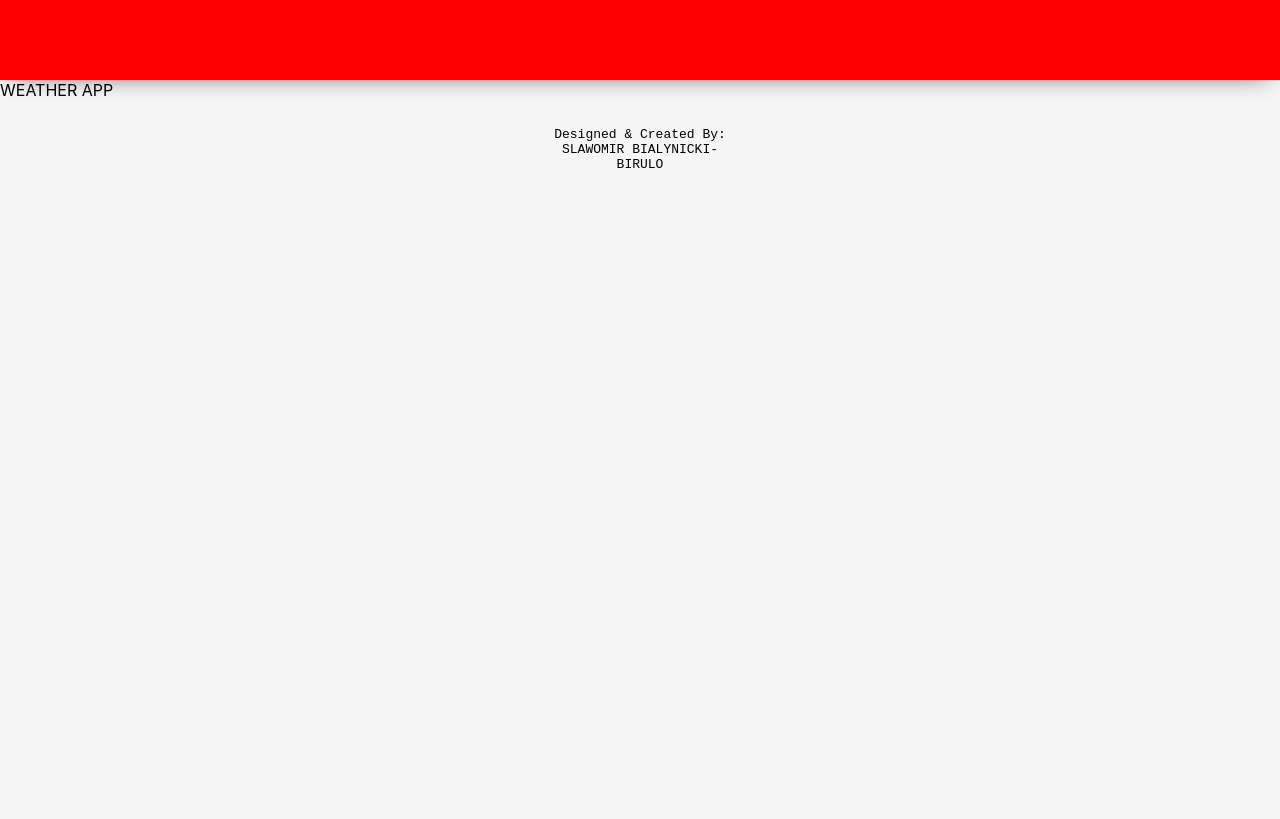
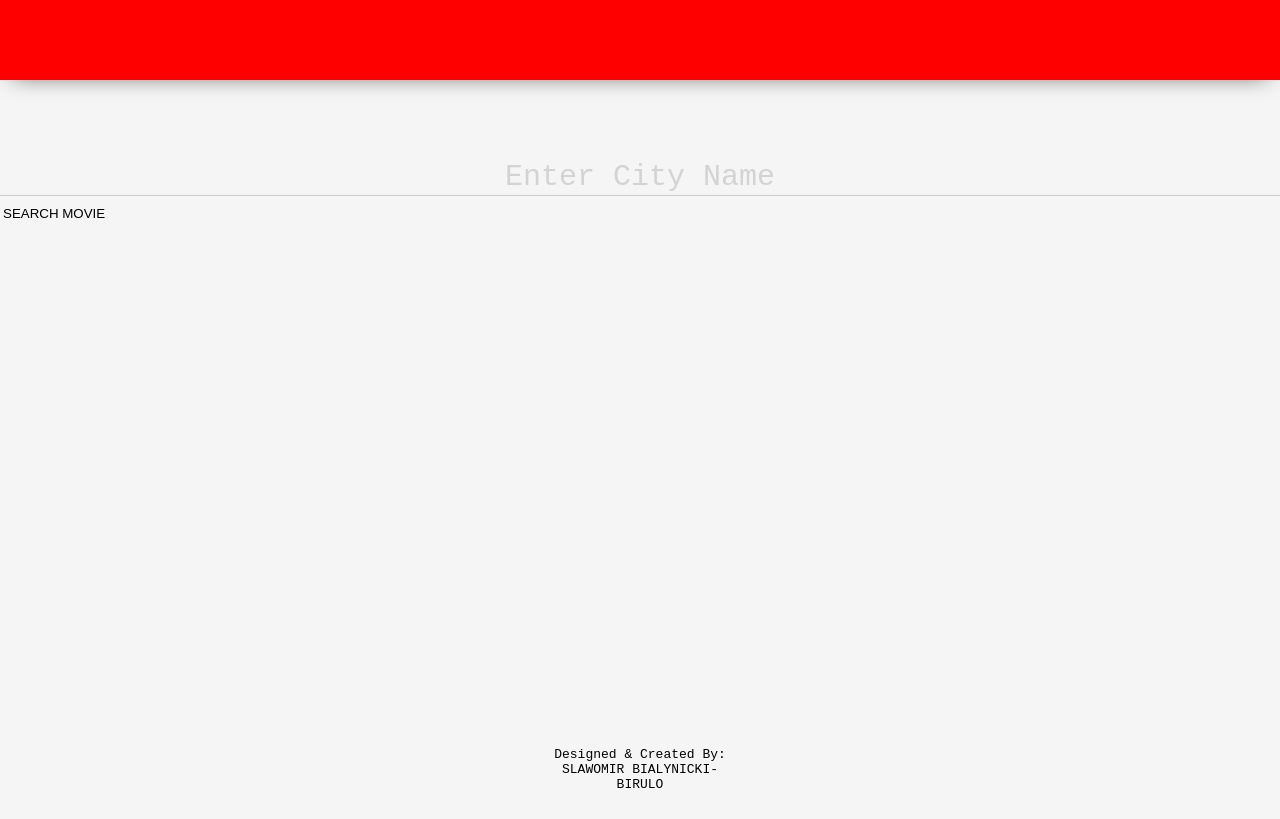
Before and after one commit to sajsdob/portfolio, a React (Create React App) app: page /Weatherapp in a window 1280 px wide. Built offline with nearby package versions, Linux system fonts and the light colour scheme.

Commit message:
weather initial commit

```diff
--- a/src/components/Todoapp/Todoapp.js
+++ b/src/components/Todoapp/Todoapp.js
@@ -66,7 +66,7 @@ addToDone=(e)=>{
 }
 
 handleKeyPress = (event, ) => {
-  if(event.key == 'Enter'){
+  if(event.key === 'Enter'){
     this.addtolist(this.state.userinput);
   }
 }
@@ -74,7 +74,7 @@ handleKeyPress = (event, ) => {
 
   render(){
     return(
-    <div id='/Todoapp' className='Todoapp'>
+    <div id='Todoapp' className='Todoapp'>
     <SimpleStorage parent={this} />
       <div className='container'>
           <Header handleKeyPress = {this.handleKeyPress}
--- a/src/components/Weatherapp/Weatherapp.js
+++ b/src/components/Weatherapp/Weatherapp.js
@@ -1,11 +1,22 @@
 import React, { Component } from 'react';
 import './Weatherapp.scss';
 
+var proxyUrl = 'https://cors-anywhere.herokuapp.com/',
+    targetUrl = 'https://samples.openweathermap.org/data/2.5/weather?q=London,uk&appid=2bfdd7ade4a7269949294a30207a1c19'
 
-function Weatherapp () {
-    return <div id='/Todoapp'>
-           WEATHER APP
-    </div>
+
+function Weatherapp() {
+
+    function serachMovies () {
+        fetch(proxyUrl + targetUrl)
+        .then(res => res.json())
+        .then (weather => console.log(weather))
+    }
+
+    return <div id='/Weatherapp' className='Weatherapp'>
+            <input type='text' className='search-city' placeholder='Enter City Name'></input>
+            <button onClick={serachMovies}>SEARCH MOVIE</button>
+           </div>
 }
 
 
--- a/src/components/Weatherapp/Weatherapp.scss
+++ b/src/components/Weatherapp/Weatherapp.scss
@@ -0,0 +1,9 @@
+.Weatherapp {
+    min-height: 80vh;
+    .search-city {
+        width: 100%;
+        margin-top: 10vh;
+        margin-left: auto;
+        margin-right: auto;
+    }
+}
```
